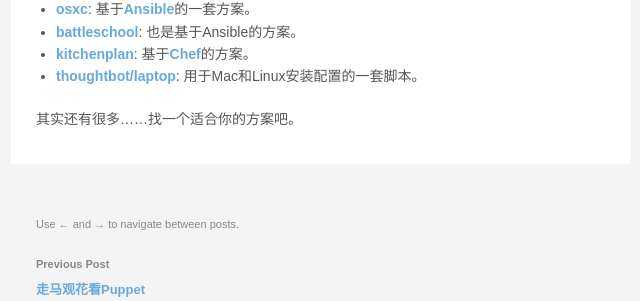
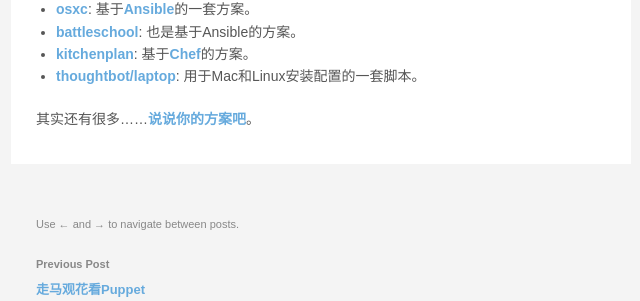
Before and after one commit to hanjianwei/hanjianwei.github.io, a Jekyll site: the page built from _posts/2014-07-15-1-click-building-your-mac-environment.md, in a window 1280 px wide and 900 px high, scrolled down 1784 px. Shown: the part 477-778 px from the top of the window, without its empty margins (319-959 px from the left). Built offline with Jekyll 4.4.1, drawn with Linux system fonts in a browser that asks for light colours; emoji names are drawn with the system emoji font; Markdown is read by kramdown in place of the engine named in the settings.

Commit message:
Add feedback link

```diff
--- a/_posts/2014-07-15-1-click-building-your-mac-environment.md
+++ b/_posts/2014-07-15-1-click-building-your-mac-environment.md
@@ -76,4 +76,4 @@
 - [kitchenplan](https://github.com/kitchenplan/kitchenplan): 基于[Chef](http://www.getchef.com)的方案。
 - [thoughtbot/laptop](https://github.com/thoughtbot/laptop): 用于Mac和Linux安装配置的一套脚本。
 
-其实还有很多……找一个适合你的方案吧。
+其实还有很多……[说说你的方案吧](https://github.com/hanjianwei/feedback/issues/new)。
```
